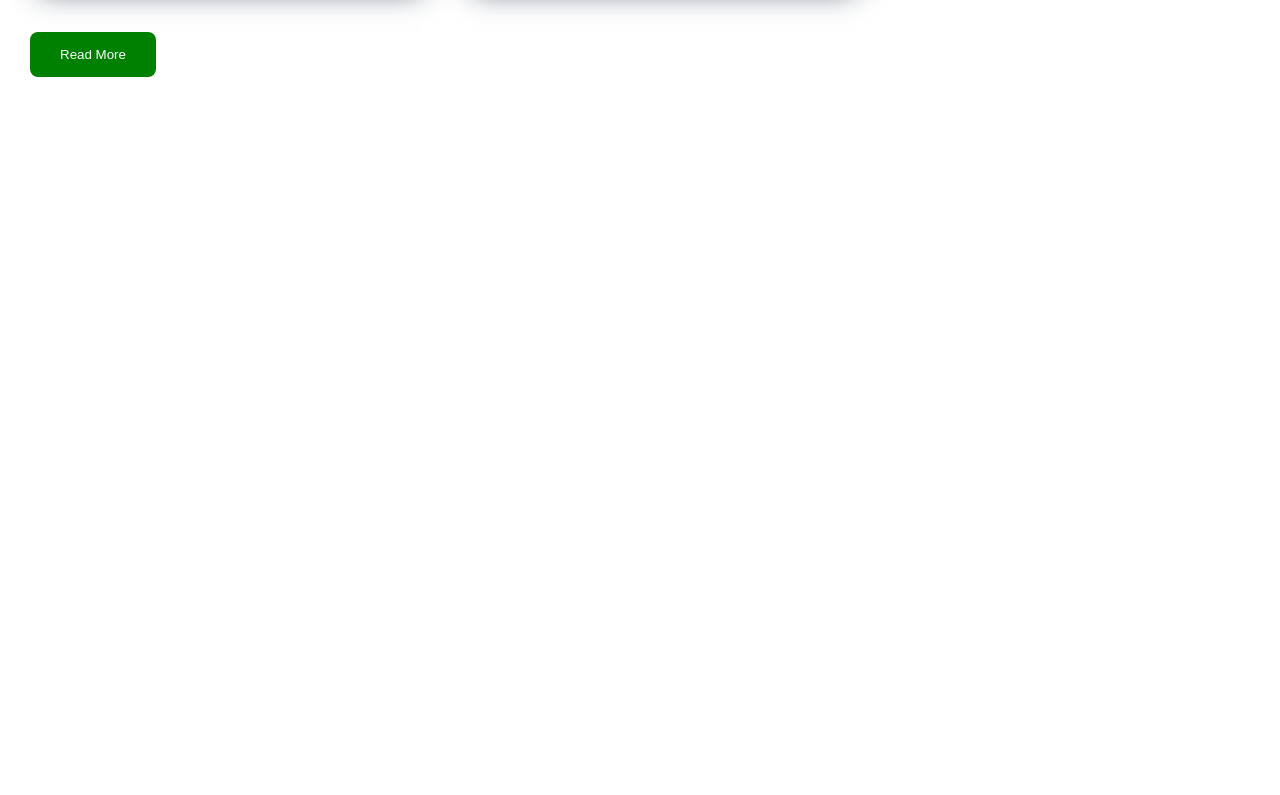
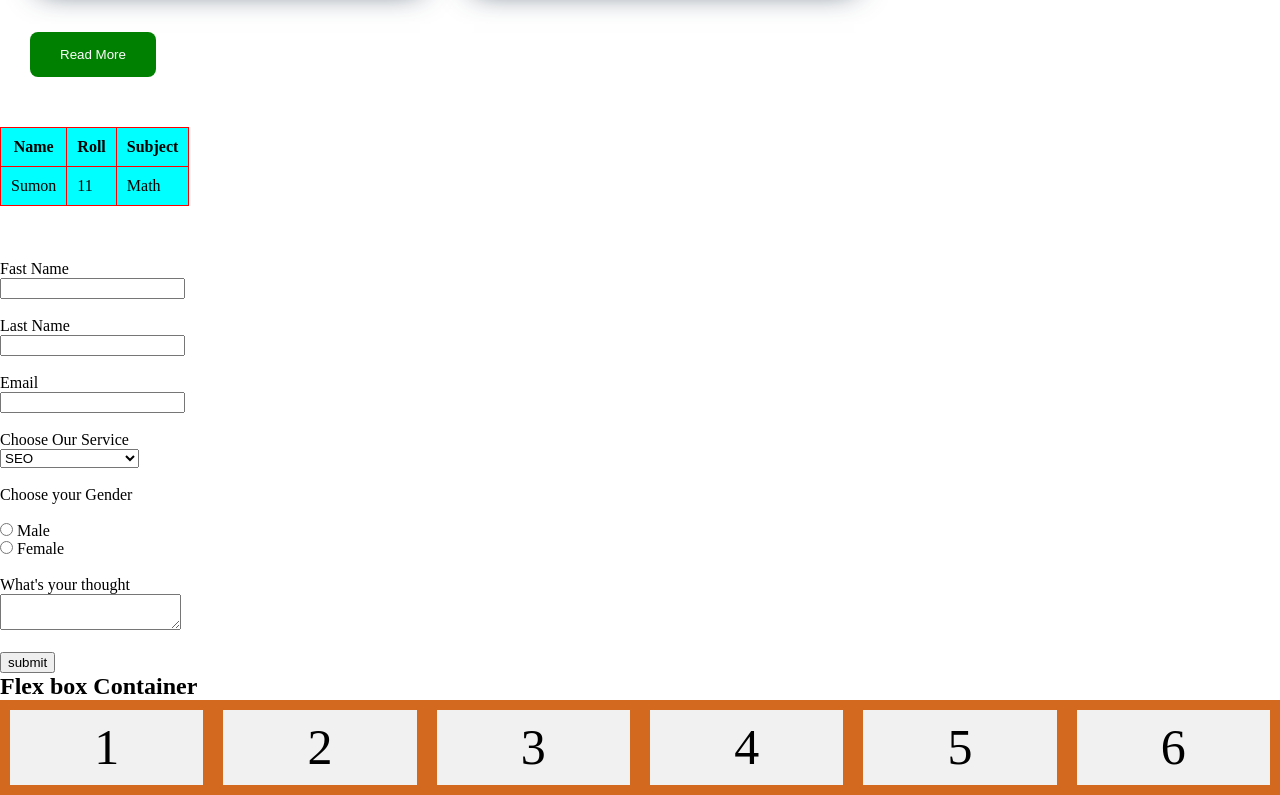
Before and after one commit to sumonmiaofc/Portfolio, a plain HTML site: page index.html in a window 1280 px wide. Shown: the part 1005-1800 px from the top of the page. Before the commit the page ends 1132 px from the top, so only its background shows below. Drawn offline with Linux system fonts and the light colour scheme.

Commit message:
add form

```diff
--- a/index.html
+++ b/index.html
@@ -36,9 +36,65 @@
 
     <img src="https://www.musiah.com/images/default/Practice-makes-perfect-19678.jpg" alt="Practice">
 
-    <img src="images/meta ads.png" alt="Images">
+    <img width="300px" src="images/meta ads.png" alt="Images">
 
     <button>Read More</button>
 
+    <table>
+        <tr>
+            <th>Name</th>
+            <th>Roll</th>
+            <th>Subject</th>
+        </tr>
+        <tr>
+            <td>Sumon</td>
+            <td>11</td>
+            <td>Math</td>
+        </tr>
+    </table><br><br><br>
+
+    <form action="">
+        <label for="fname">Fast Name</label><br>
+        <input type="text"><br><br>
+        <label for="lname">Last Name</label><br>
+        <input type="text"><br><br>
+        <label for="Email">Email</label><br>
+        <input type="email"><br><br>
+        <label for="choose service">Choose Our Service</label><br>
+        <select name="service" id="service">
+            <option value="seo">SEO</option>
+            <option value="website design">Website Design</option>
+            <option value="ui/ux design">UX/UI Design</option>
+            <option value="ecommerce design">Ecommerce Design</option>
+            <option value="paid ads">Paid Ads</option>
+        </select><br><br>
+        <label for="gender">Choose your Gender</label><br><br>
+        <input type="radio">
+        <label for="male">Male</label><br>
+        <input type="radio">
+        <label for="female">Female</label><br><br>
+        <label for="Comment">What's your thought</label><br>
+        <textarea name="textarea" id="textarea"></textarea><br><br>
+        <input type="submit" value="submit" >
+
+
+
+
+        <h2>Flex box Container</h2>
+        <div class="flexbox">
+            <div>1</div>
+            <div>2</div>
+            <div>3</div>
+            <div>4</div>
+            <div>5</div>
+            <div>6</div>
+        </div>
+
+
+    </form>
+
+
+
+
 </body>
 </html>
--- a/style.css
+++ b/style.css
@@ -59,3 +59,23 @@ button:hover{
     background-color: brown;
     color: white;
 }
+table, th, td{
+    border: 1px solid red;
+    border-collapse: collapse;
+    background-color: aqua;
+    padding: 10px;
+}
+.flexbox{
+    display: flex;
+    flex-wrap: nowrap;
+    background-color: chocolate;
+}
+.flexbox > div{
+    background-color: #f1f1f1;
+    width: 100%;
+    margin: 10px;
+    text-align: center;
+    line-height: 75px;
+    font-size: 50px;
+
+}
```
